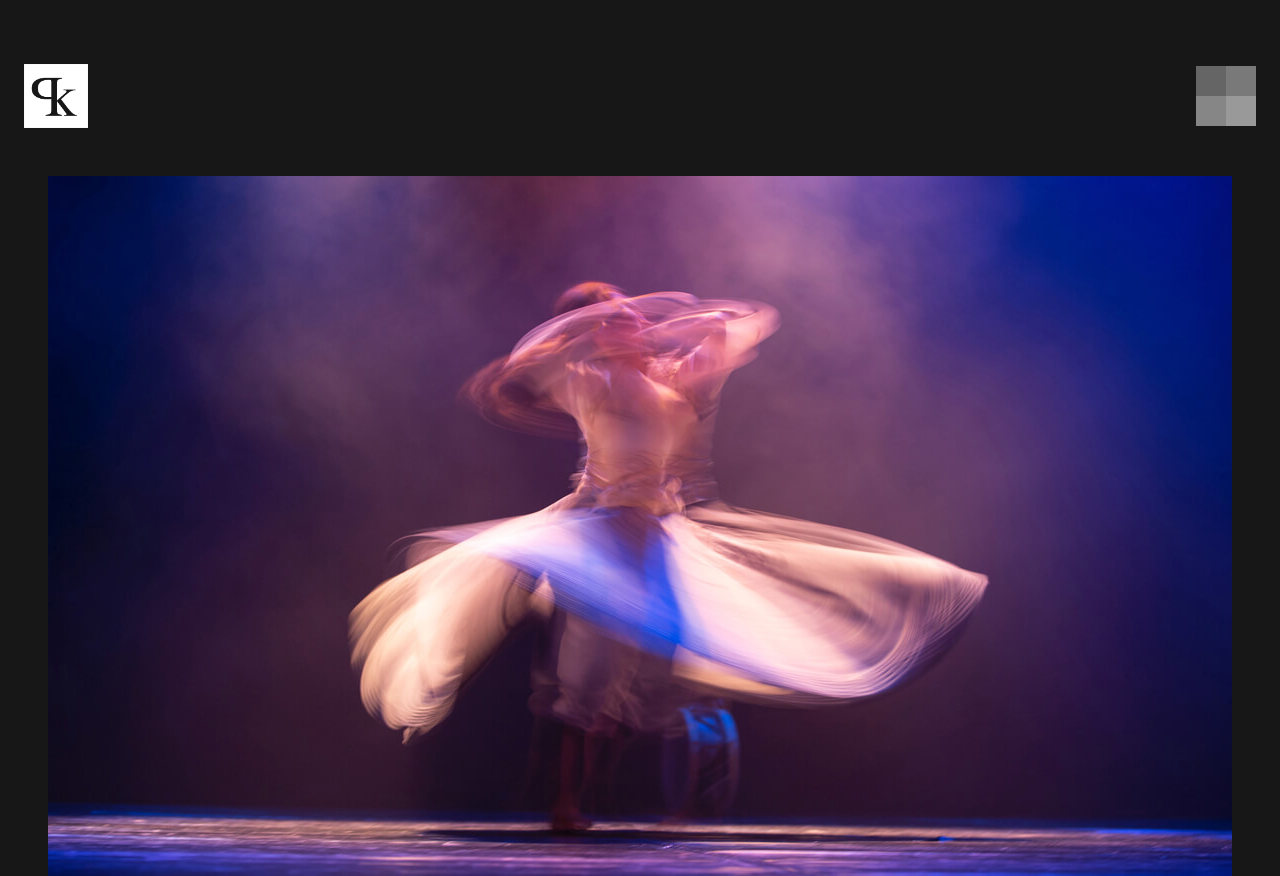
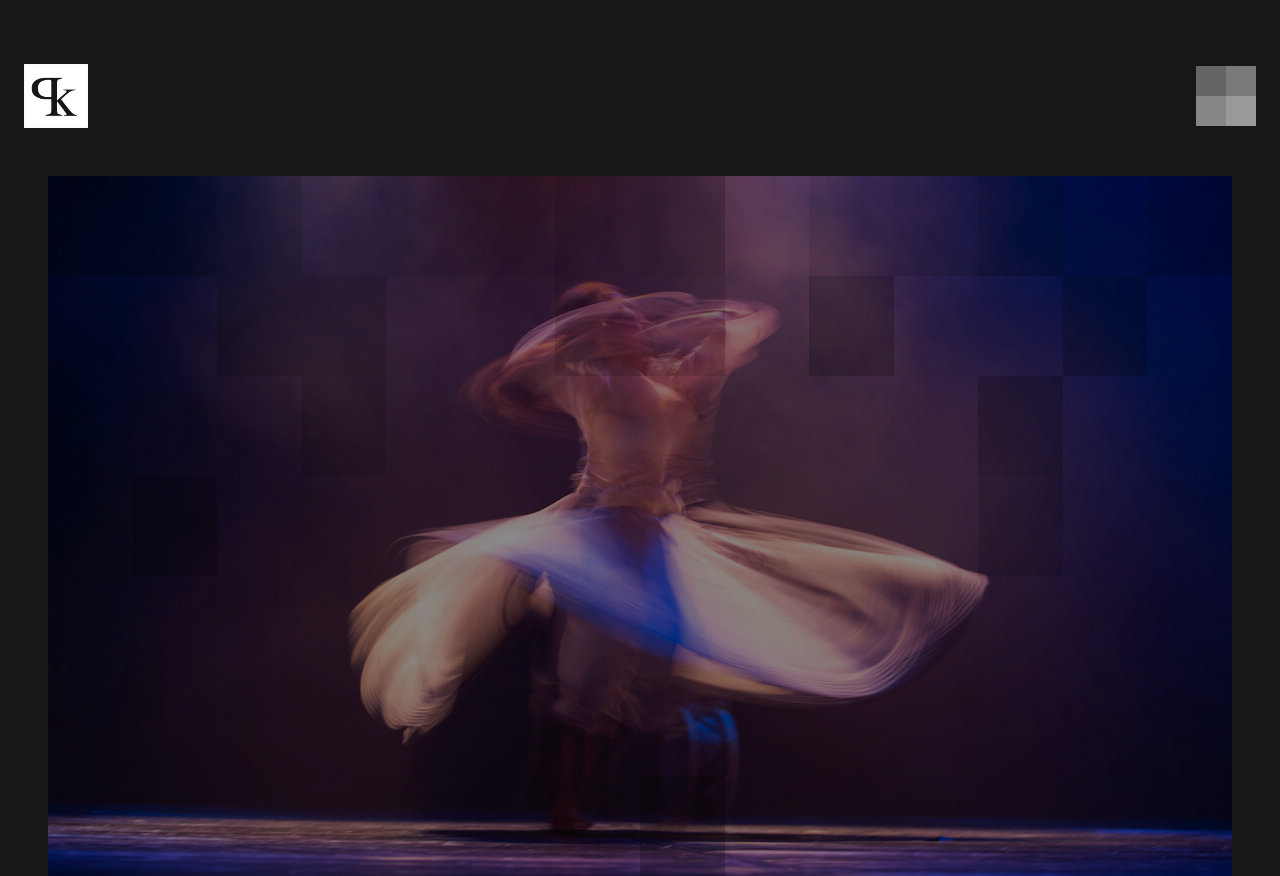
Before and after one commit to Abhishek-Yesankar/react-static-1, a React (Vite) app: page / in a window 1280 px wide. Built offline with nearby package versions, Linux system fonts and the light colour scheme.

Commit message:
minor changes

```diff
--- a/index.html
+++ b/index.html
@@ -7,7 +7,7 @@
     <link rel="preconnect" href="https://fonts.googleapis.com">
     <link rel="preconnect" href="https://fonts.gstatic.com" crossorigin>
     <link href="https://fonts.googleapis.com/css2?family=Open+Sans:wght@300;400;500;600&display=swap" rel="stylesheet">
-    <title>KP-Design Studio</title>
+    <title>React Static</title>
   </head>
   <body class="bg-neutral-900 text-white">
     <div id="loading" class="z-50"></div>
--- a/package.json
+++ b/package.json
@@ -15,6 +15,7 @@
     "@types/react-transition-group": "^4.4.5",
     "focus-trap-react": "^10.0.2",
     "framer-motion": "^7.6.19",
+    "gsap": "^3.11.3",
     "react": "^18.2.0",
     "react-dom": "^18.2.0",
     "react-icons": "^4.7.1",
--- a/src/pages/Home.tsx
+++ b/src/pages/Home.tsx
@@ -1,20 +1,41 @@
+import { useRef, useEffect } from 'react';
 import heroImage from '../dancer_red_1400x700.jpg';
 import Container from '../components/Container';
+import { gsap } from 'gsap';
 
 const heroPixelRow = 7;
 const heroPixelCol = ( heroPixelRow * 2 ) * heroPixelRow;
 
 let pixel: JSX.Element[] = [];
-for( let col = 0; col < heroPixelCol; col++ ) pixel.push( <div key={col} className="pixel"/> );
+for( let col = 0; col < heroPixelCol; col++ ) pixel.push( <div key={col} className="pixel bg-black"/> );
+
+function startPixelAnimation( el: HTMLElement )  {
+   if( !el ) return;
+   const pixels = el.querySelectorAll( '.pixel' ) as NodeListOf<HTMLElement>;
+   if( !pixels ) return;
+
+   pixels.forEach( ( item, i ) => {
+      gsap.fromTo( item, { opacity: .1, }, { opacity: .3, repeat: -1, delay: gsap.utils.random( 1, i * 1.2 ) , yoyo: true, duration: 2.5 } );
+   });
+}
 
 export default function Home()  {
+   const pixelContainer = useRef<any>();
+
+   useEffect( () => {
+   //   console.log( pixelContainer.current );
+   return () => {
+      startPixelAnimation( pixelContainer.current );
+   }
+
+   }, []);
 
    return(
       <section>
          <Container className="px-6 md:px-12">
             <div className="overflow-hidden relative">
                <img className="mx-auto w-full h-[700px] object-cover" src={heroImage} alt="" />
-               <div className={`absolute inset-0 grid grid-cols-[repeat(${( heroPixelCol / 7 )},1fr)] grid-rows-[repeat(${( heroPixelCol / 7 ) / 2},1fr)]`}>
+               <div className={`absolute bg-black bg-opacity-40 inset-0 grid grid-cols-[repeat(14,1fr)] grid-rows-[repeat(7,1fr)]`} ref={pixelContainer}>
                { pixel }
                </div>
             </div>
```
Also changed, not shown: 1 other file (tests, documents, lock files or other folders).
